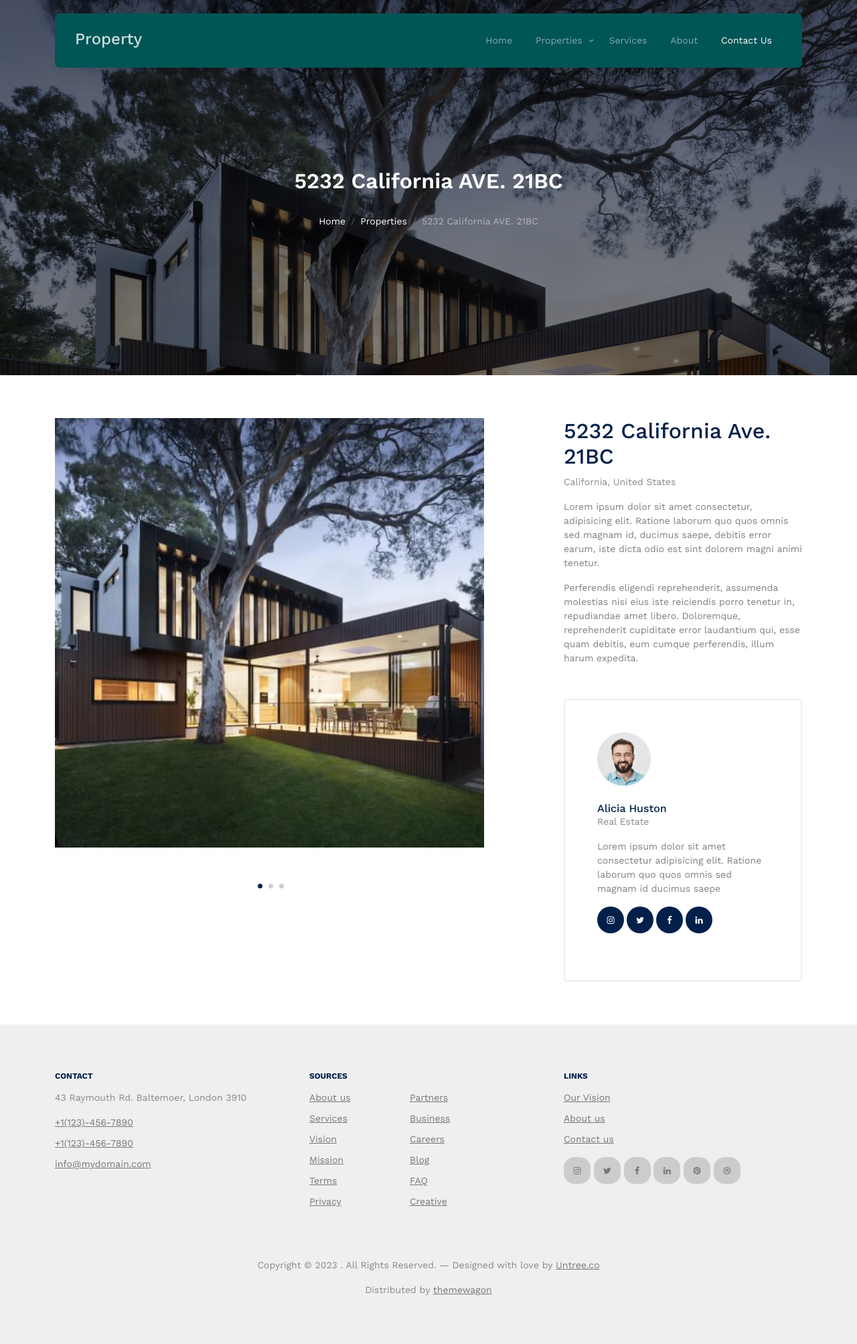
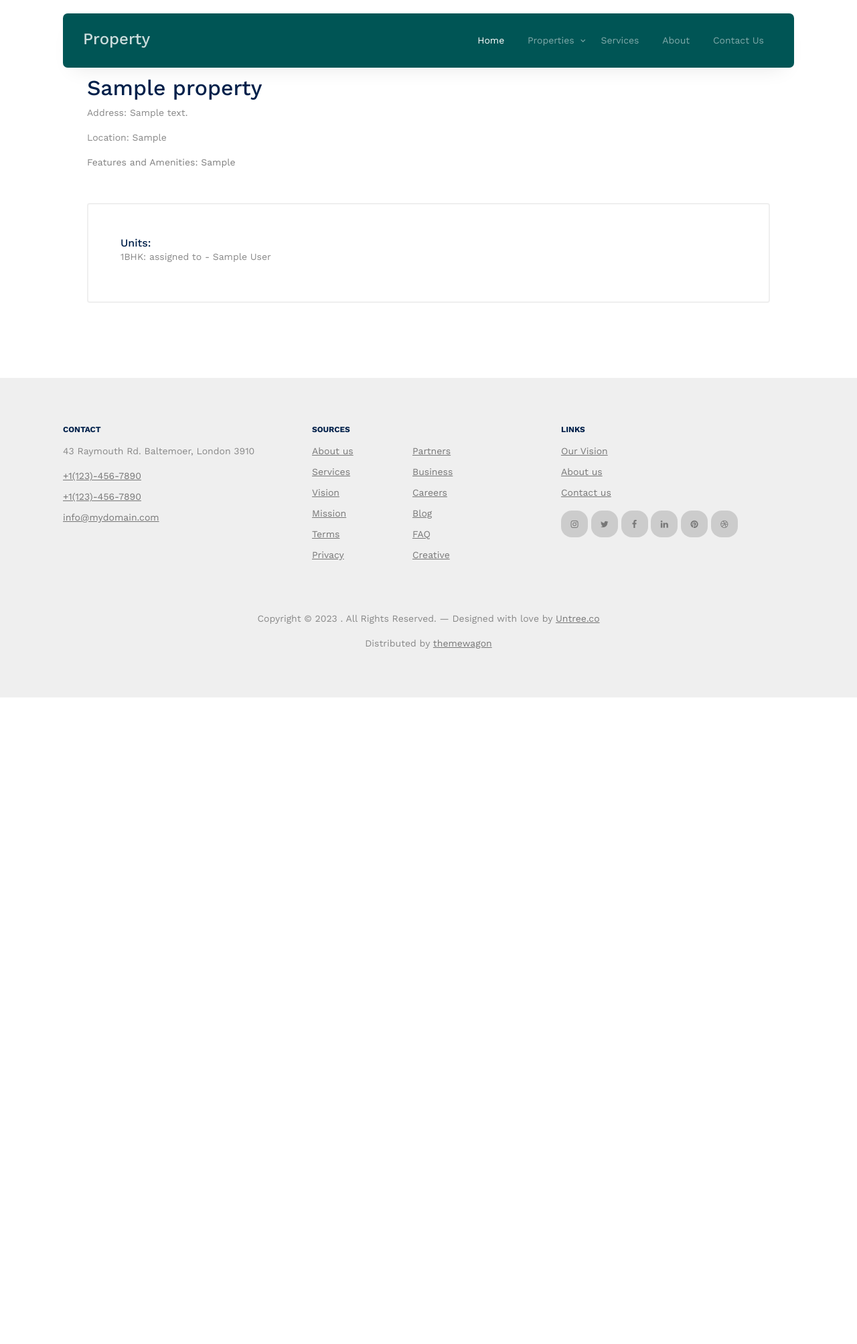
Before and after one commit to MuhammedNihad/realestate-django, a Django app: template templates/property-single.html in a window 1280 px wide. Shown: the whole page at 67% size. After the commit the page ends 1041 px from the top, so only its background shows below. Run offline with Django 5.2, Linux system fonts and the light colour scheme; the template is opened without the code that fills it: values that come from a table or form of the project are taken from there, others are empty; tables that the repository leaves empty hold one stand-in row (values such as "Sample post"); some libraries are stand-ins or nearby versions; some web fonts are replaced.

Commit message:
feat: add property detail view

```diff
--- a/property/models.py
+++ b/property/models.py
@@ -10,6 +10,7 @@ from django.db.models import (
 )
 from django.utils.translation import gettext_lazy as _
 from django_extensions.db.fields import AutoSlugField
+from django.urls import reverse
 
 from base.models import BaseModel
 from accounts.models import TenantProfile
@@ -66,6 +67,12 @@ class Property(BaseModel):
         """
         return self.name
 
+    def get_absolute_url(self):
+        """
+        Return the absolute url of property.
+        """
+        return reverse("property_detail", args=[str(self.slug)])
+
 
 class Unit(BaseModel):
     """
@@ -96,7 +103,9 @@ class Unit(BaseModel):
     )
     slug = AutoSlugField(
         populate_from=["property", "type"],
-        help_text=_("Automatically generated slug based on the property name and type."),
+        help_text=_(
+            "Automatically generated slug based on the property name and type."
+        ),
     )
 
     class Meta:
@@ -124,7 +133,10 @@ class RentalInformation(BaseModel):
     agreement_end_date = DateField()
     monthly_rent_date = DateField()
     slug = AutoSlugField(
-        populate_from=["tenant", "unit",],
+        populate_from=[
+            "tenant",
+            "unit",
+        ],
         help_text=_("Automatically generated slug based on the tenant name and unit."),
     )
 
--- a/property/urls.py
+++ b/property/urls.py
@@ -1,6 +1,9 @@
 from django.urls import path
 
-from .views import home_page_view
+from .views import home_page_view, property_detail_view
 
 
-urlpatterns = [path("", home_page_view, name="home")]
+urlpatterns = [
+    path("", home_page_view, name="home"),
+    path("property/<slug:slug>", property_detail_view, name="property_detail")
+    ]
--- a/templates/index.html
+++ b/templates/index.html
@@ -94,7 +94,7 @@
                       </div>
 
                       <a
-                      href="property-single.html"
+                      href="{{ property.get_absolute_url }}"
                       class="btn btn-primary py-2 px-3"
                       >See details</a
                       >
--- a/templates/property-single.html
+++ b/templates/property-single.html
@@ -1,164 +1,49 @@
-<!-- /*
-* Template Name: Property
-* Template Author: Untree.co
-* Template URI: https://untree.co/
-* License: https://creativecommons.org/licenses/by/3.0/
-*/ -->
-<!DOCTYPE html>
-<html lang="en">
-  <head>
-    <meta charset="utf-8" />
-    <meta name="viewport" content="width=device-width, initial-scale=1" />
-    <meta name="author" content="Untree.co" />
-    <link rel="shortcut icon" href="favicon.png" />
+{% extends 'base.html' %}
+{% block title %} Property Detail {% endblock %}
+{% block content %}
+{% load static %}
 
-    <meta name="description" content="" />
-    <meta name="keywords" content="bootstrap, bootstrap5" />
-
-    <link rel="preconnect" href="https://fonts.googleapis.com" />
-    <link rel="preconnect" href="https://fonts.gstatic.com" crossorigin />
-    <link
-      href="https://fonts.googleapis.com/css2?family=Work+Sans:wght@400;500;600;700&display=swap"
-      rel="stylesheet"
-    />
-
-    <link rel="stylesheet" href="fonts/icomoon/style.css" />
-    <link rel="stylesheet" href="fonts/flaticon/font/flaticon.css" />
-
-    <link rel="stylesheet" href="css/tiny-slider.css" />
-    <link rel="stylesheet" href="css/aos.css" />
-    <link rel="stylesheet" href="css/style.css" />
-
-    <title>
-      Property &mdash; Free Bootstrap 5 Website Template by Untree.co
-    </title>
-  </head>
-  <body>
-    <div class="site-mobile-menu site-navbar-target">
-      <div class="site-mobile-menu-header">
-        <div class="site-mobile-menu-close">
-          <span class="icofont-close js-menu-toggle"></span>
-        </div>
-      </div>
-      <div class="site-mobile-menu-body"></div>
-    </div>
-
-    <nav class="site-nav">
-      <div class="container">
-        <div class="menu-bg-wrap">
-          <div class="site-navigation">
-            <a href="index.html" class="logo m-0 float-start">Property</a>
-
-            <ul
-              class="js-clone-nav d-none d-lg-inline-block text-start site-menu float-end"
-            >
-              <li><a href="index.html">Home</a></li>
-              <li class="has-children">
-                <a href="properties.html">Properties</a>
-                <ul class="dropdown">
-                  <li><a href="#">Buy Property</a></li>
-                  <li><a href="#">Sell Property</a></li>
-                  <li class="has-children">
-                    <a href="#">Dropdown</a>
-                    <ul class="dropdown">
-                      <li><a href="#">Sub Menu One</a></li>
-                      <li><a href="#">Sub Menu Two</a></li>
-                      <li><a href="#">Sub Menu Three</a></li>
-                    </ul>
-                  </li>
-                </ul>
-              </li>
-              <li><a href="services.html">Services</a></li>
-              <li><a href="about.html">About</a></li>
-              <li class="active"><a href="contact.html">Contact Us</a></li>
-            </ul>
-
-            <a
-              href="#"
-              class="burger light me-auto float-end mt-1 site-menu-toggle js-menu-toggle d-inline-block d-lg-none"
-              data-toggle="collapse"
-              data-target="#main-navbar"
-            >
-              <span></span>
-            </a>
-          </div>
-        </div>
-      </div>
-    </nav>
-
-    <div
-      class="hero page-inner overlay"
-      style="background-image: url('images/hero_bg_3.jpg')"
-    >
-      <div class="container">
-        <div class="row justify-content-center align-items-center">
-          <div class="col-lg-9 text-center mt-5">
-            <h1 class="heading" data-aos="fade-up">
-              5232 California AVE. 21BC
-            </h1>
-
-            <nav
-              aria-label="breadcrumb"
-              data-aos="fade-up"
-              data-aos-delay="200"
-            >
-              <ol class="breadcrumb text-center justify-content-center">
-                <li class="breadcrumb-item"><a href="index.html">Home</a></li>
-                <li class="breadcrumb-item">
-                  <a href="properties.html">Properties</a>
-                </li>
-                <li
-                  class="breadcrumb-item active text-white-50"
-                  aria-current="page"
-                >
-                  5232 California AVE. 21BC
-                </li>
-              </ol>
-            </nav>
-          </div>
-        </div>
-      </div>
-    </div>
 
     <div class="section">
       <div class="container">
         <div class="row justify-content-between">
-          <div class="col-lg-7">
-            <div class="img-property-slide-wrap">
-              <div class="img-property-slide">
-                <img src="images/img_1.jpg" alt="Image" class="img-fluid" />
-                <img src="images/img_2.jpg" alt="Image" class="img-fluid" />
-                <img src="images/img_3.jpg" alt="Image" class="img-fluid" />
-              </div>
-            </div>
-          </div>
-          <div class="col-lg-4">
-            <h2 class="heading text-primary">5232 California Ave. 21BC</h2>
-            <p class="meta">California, United States</p>
-            <p class="text-black-50">
-              Lorem ipsum dolor sit amet consectetur, adipisicing elit. Ratione
-              laborum quo quos omnis sed magnam id, ducimus saepe, debitis error
-              earum, iste dicta odio est sint dolorem magni animi tenetur.
-            </p>
-            <p class="text-black-50">
-              Perferendis eligendi reprehenderit, assumenda molestias nisi eius
-              iste reiciendis porro tenetur in, repudiandae amet libero.
-              Doloremque, reprehenderit cupiditate error laudantium qui, esse
-              quam debitis, eum cumque perferendis, illum harum expedita.
-            </p>
+          <div class="col-lg-12 p-5">
+            <h2 class="heading text-primary">{{ property.name }}</h2>
+            <p class="meta">Address: {{ property.address }}</p>
+            {% if property.location %}
+              <p class="meta">Location: {{ property.location|urlize }}</p>
+            {% endif %}
+            {% if property.features %}
+            <p class="text-black-50">Features and Amenities: {{ property.features }}</p>
+            {% endif %}
 
             <div class="d-block agent-box p-5">
-              <div class="img mb-4">
+              {% comment %} <div class="img mb-4">
                 <img
                   src="images/person_2-min.jpg"
                   alt="Image"
                   class="img-fluid"
                 />
-              </div>
+              </div> {% endcomment %}
               <div class="text">
-                <h3 class="mb-0">Alicia Huston</h3>
-                <div class="meta mb-3">Real Estate</div>
-                <p>
+                <h3 class="mb-0">Units:</h3>
+                {% if property.units %}
+                {% for unit in property.units.all  %}
+                  <div class="meta mb-2">
+                    {{ unit.type }}:
+
+                    {% for rental_info in unit.rentalinformation_set.all %}
+                        {# Access TenantProfile properties through the RentalInformation instance #}
+                        assigned to - {{ rental_info.tenant.name }}
+                        {# Other properties of the TenantProfile #}
+                        {% empty %}
+                        Unassigned and Available
+                    {% endfor %}
+
+                  </div>
+                {% endfor %}
+                {% endif %}
+                {% comment %} <p>
                   Lorem ipsum dolor sit amet consectetur adipisicing elit.
                   Ratione laborum quo quos omnis sed magnam id ducimus saepe
                 </p>
@@ -175,7 +60,7 @@
                   <li class="me-1">
                     <a href="#"><span class="icon-linkedin"></span></a>
                   </li>
-                </ul>
+                </ul> {% endcomment %}
               </div>
             </div>
           </div>
@@ -288,20 +173,4 @@
       <!-- /.container -->
     </div>
     <!-- /.site-footer -->
-
-    <!-- Preloader -->
-    <div id="overlayer"></div>
-    <div class="loader">
-      <div class="spinner-border" role="status">
-        <span class="visually-hidden">Loading...</span>
-      </div>
-    </div>
-
-    <script src="js/bootstrap.bundle.min.js"></script>
-    <script src="js/tiny-slider.js"></script>
-    <script src="js/aos.js"></script>
-    <script src="js/navbar.js"></script>
-    <script src="js/counter.js"></script>
-    <script src="js/custom.js"></script>
-  </body>
-</html>
+{% endblock %}
```
Also changed, not shown: property/views.py (+13 -1 lines).
